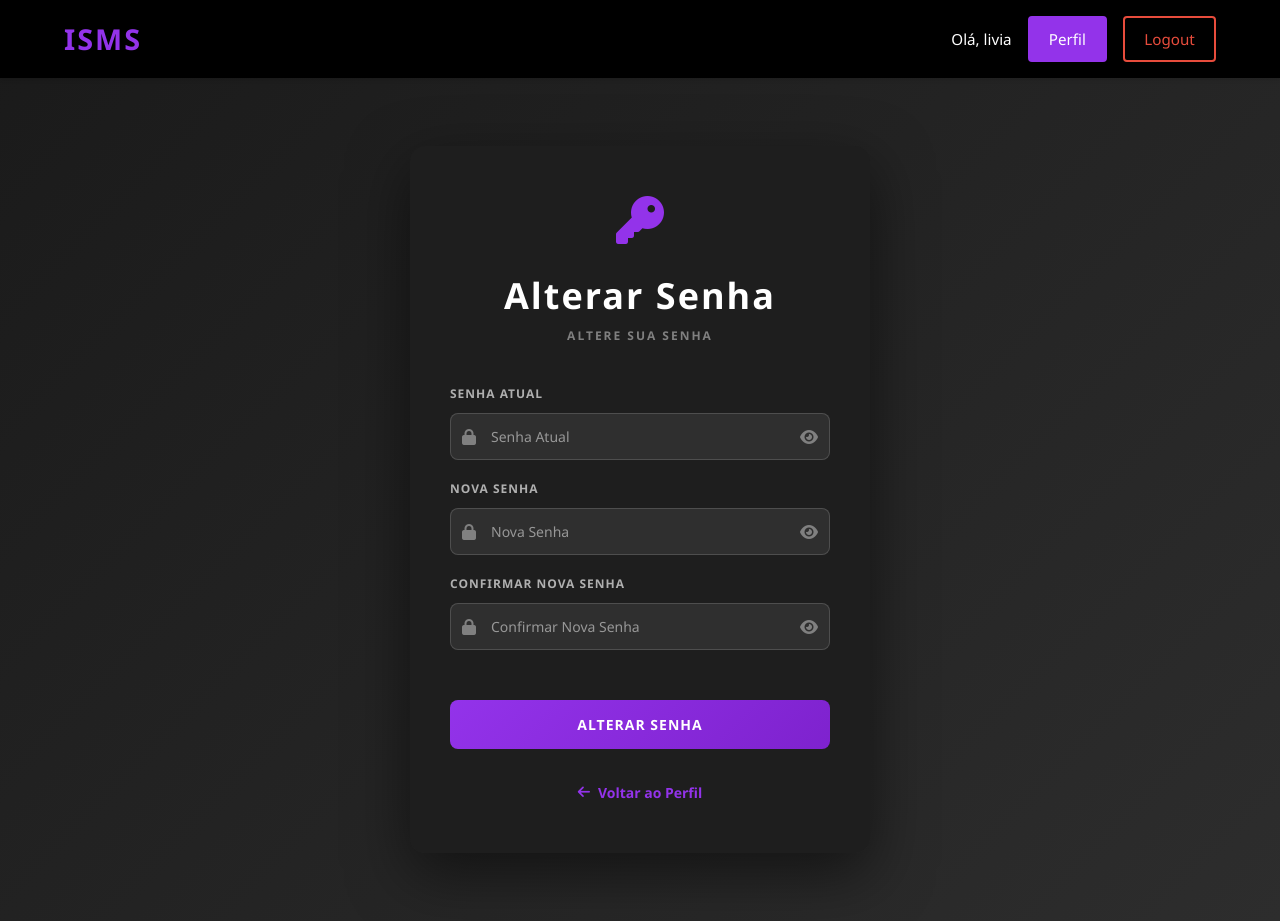
After one commit to livlutz/INF1951, a Django app: page /password_change/ in a window 1280 px wide. The commit adds this page. Run offline with Django 5.2, Linux system fonts and the light colour scheme; a user stored in the database is signed in.

Commit message:
test users signed up + password change

```diff
--- a/isms/isms/isms/urls.py
+++ b/isms/isms/isms/urls.py
@@ -29,4 +29,6 @@ urlpatterns = [
     path("profile/edit/", views.UserUpdateView.as_view(), name="edit_profile"),
     path("profile/delete/", views.UserDeleteView.as_view(), name="delete_account"),
     path("dashboard/", views.DashboardView.as_view(), name="dashboard"),
+    path("password_change/", views.UserPasswordChange.as_view(), name="password_change"),
+    path("password_change/done/", views.UserPasswordChangeDone.as_view(), name="password_change_done"),
 ]
--- a/isms/isms/ismsapp/forms.py
+++ b/isms/isms/ismsapp/forms.py
@@ -126,3 +126,64 @@ class UserProfileUpdateForm(forms.Form):
         self.user.email = self.cleaned_data["email"]
         self.user.save()
         return self.user
+
+
+class UserPasswordChangeForm(forms.Form):
+    """Form for users to change their password.
+
+    This form includes fields for current password and new password confirmation.
+    Validates that the current password is correct and new passwords match.
+    """
+    old_password = forms.CharField(
+        label="Senha Atual",
+        widget=forms.PasswordInput(attrs={
+            "class": "form-control",
+            "placeholder": "Senha Atual"
+        })
+    )
+
+    new_password1 = forms.CharField(
+        label="Nova Senha",
+        widget=forms.PasswordInput(attrs={
+            "class": "form-control",
+            "placeholder": "Nova Senha"
+        })
+    )
+
+    new_password2 = forms.CharField(
+        label="Confirmar Nova Senha",
+        widget=forms.PasswordInput(attrs={
+            "class": "form-control",
+            "placeholder": "Confirmar Nova Senha"
+        })
+    )
+
+    def __init__(self, *args, user=None, **kwargs):
+        super().__init__(*args, **kwargs)
+        self.user = user
+
+    def clean_old_password(self):
+        """Validate that the old password is correct."""
+        old_password = self.cleaned_data.get("old_password")
+
+        if not self.user.check_password(old_password):
+            raise forms.ValidationError("Senha atual incorreta.")
+
+        return old_password
+
+    def clean(self):
+        """Validate that new passwords match."""
+        cleaned_data = super().clean()
+        new_password1 = cleaned_data.get("new_password1")
+        new_password2 = cleaned_data.get("new_password2")
+
+        if new_password1 and new_password2 and new_password1 != new_password2:
+            raise forms.ValidationError("As novas senhas não correspondem.")
+
+        return cleaned_data
+
+    def save(self):
+        """Update the user's password."""
+        self.user.set_password(self.cleaned_data["new_password1"])
+        self.user.save()
+        return self.user
--- /dev/null
+++ b/isms/isms/ismsapp/static/css/ismsapp/password_change.css
@@ -0,0 +1,210 @@
+* {
+    margin: 0;
+    padding: 0;
+    box-sizing: border-box;
+}
+
+body {
+    background: linear-gradient(135deg, #1a1a1a 0%, #2d2d2d 100%);
+    min-height: 100vh;
+    font-family: 'Segoe UI', Tahoma, Geneva, Verdana, sans-serif;
+}
+
+.password-change-container {
+    width: 100%;
+    max-width: 500px;
+    padding: 20px;
+    margin: 3rem auto;
+}
+
+.password-change-card {
+    background: rgba(30, 30, 30, 0.95);
+    border-radius: 15px;
+    padding: 50px 40px;
+    box-shadow: 0 20px 60px rgba(0, 0, 0, 0.5);
+    text-align: center;
+}
+
+.icon-wrapper {
+    margin-bottom: 30px;
+}
+
+.icon-wrapper i {
+    font-size: 48px;
+    color: #9333ea;
+}
+
+.password-change-card h1 {
+    color: #ffffff;
+    font-size: 36px;
+    font-weight: 700;
+    margin-bottom: 10px;
+    letter-spacing: 2px;
+}
+
+.password-change-card .subtitle {
+    color: #808080;
+    font-size: 12px;
+    font-weight: 600;
+    text-transform: uppercase;
+    letter-spacing: 2px;
+    margin-bottom: 40px;
+}
+
+.form-errors {
+    background: rgba(220, 38, 38, 0.15);
+    border: 1px solid rgba(220, 38, 38, 0.3);
+    border-radius: 8px;
+    padding: 15px;
+    margin-bottom: 30px;
+}
+
+.form-errors p {
+    color: #ff6b6b;
+    font-size: 14px;
+    margin: 5px 0;
+}
+
+.form-group {
+    margin-bottom: 20px;
+    text-align: left;
+    position: relative;
+}
+
+.form-group label {
+    color: #b0b0b0;
+    font-size: 12px;
+    font-weight: 600;
+    text-transform: uppercase;
+    letter-spacing: 1px;
+    display: block;
+    margin-bottom: 10px;
+}
+
+.form-group-wrapper {
+    position: relative;
+    display: flex;
+    align-items: center;
+}
+
+.form-group-icon {
+    position: absolute;
+    left: 12px;
+    color: #808080;
+    font-size: 16px;
+    pointer-events: none;
+}
+
+.form-group input {
+    width: 100%;
+    padding: 12px 16px 12px 40px;
+    background: rgba(255, 255, 255, 0.08);
+    border: 1px solid rgba(255, 255, 255, 0.15);
+    border-radius: 8px;
+    color: #ffffff;
+    font-size: 14px;
+    transition: all 0.3s ease;
+    padding-right: 45px;
+}
+
+.form-group input::placeholder {
+    color: rgba(255, 255, 255, 0.5);
+}
+
+.form-group input:focus {
+    background: rgba(255, 255, 255, 0.12);
+    border-color: rgba(147, 51, 234, 0.5);
+    outline: none;
+    box-shadow: 0 0 0 3px rgba(147, 51, 234, 0.1);
+}
+
+.password-toggle {
+    position: absolute;
+    right: 12px;
+    background: none;
+    border: none;
+    color: #808080;
+    cursor: pointer;
+    font-size: 16px;
+    transition: color 0.3s ease;
+    padding: 0;
+    display: flex;
+    align-items: center;
+    justify-content: center;
+}
+
+.password-toggle:hover {
+    color: #9333ea;
+}
+
+.error-message {
+    color: #ff6b6b;
+    font-size: 12px;
+    display: block;
+    margin-top: 5px;
+}
+
+.password-change-btn {
+    width: 100%;
+    padding: 14px;
+    background: linear-gradient(135deg, #9333ea 0%, #7e22ce 100%);
+    border: none;
+    border-radius: 8px;
+    color: #ffffff;
+    font-size: 14px;
+    font-weight: 600;
+    text-transform: uppercase;
+    letter-spacing: 1px;
+    cursor: pointer;
+    transition: all 0.3s ease;
+    margin-top: 30px;
+}
+
+.password-change-btn:hover {
+    transform: translateY(-2px);
+    box-shadow: 0 10px 25px rgba(147, 51, 234, 0.3);
+}
+
+.password-change-btn:active {
+    transform: translateY(0);
+}
+
+.back-link {
+    margin-top: 30px;
+}
+
+.back-link a {
+    color: #9333ea;
+    text-decoration: none;
+    font-size: 14px;
+    font-weight: 600;
+    transition: all 0.3s ease;
+    display: inline-flex;
+    align-items: center;
+    gap: 8px;
+}
+
+.back-link a:hover {
+    color: #c084fc;
+    transform: translateX(-5px);
+}
+
+/* Responsive Design */
+@media (max-width: 600px) {
+    .password-change-container {
+        margin: 2rem auto;
+        padding: 15px;
+    }
+
+    .password-change-card {
+        padding: 40px 30px;
+    }
+
+    .password-change-card h1 {
+        font-size: 28px;
+    }
+
+    .icon-wrapper i {
+        font-size: 36px;
+    }
+}
--- /dev/null
+++ b/isms/isms/ismsapp/static/js/ismsapp/password_change.js
@@ -0,0 +1,61 @@
+document.addEventListener('DOMContentLoaded', function() {
+    // Toggle password visibility for old password
+    const oldPasswordToggle = document.getElementById('oldPasswordToggle');
+    if (oldPasswordToggle) {
+        oldPasswordToggle.addEventListener('click', function(e) {
+            e.preventDefault();
+            const oldPasswordInput = document.getElementById('id_old_password');
+            const icon = this.querySelector('i');
+
+            if (oldPasswordInput.type === 'password') {
+                oldPasswordInput.type = 'text';
+                icon.classList.remove('fa-eye');
+                icon.classList.add('fa-eye-slash');
+            } else {
+                oldPasswordInput.type = 'password';
+                icon.classList.remove('fa-eye-slash');
+                icon.classList.add('fa-eye');
+            }
+        });
+    }
+
+    // Toggle password visibility for new password
+    const newPasswordToggle = document.getElementById('newPasswordToggle');
+    if (newPasswordToggle) {
+        newPasswordToggle.addEventListener('click', function(e) {
+            e.preventDefault();
+            const newPasswordInput = document.getElementById('id_new_password1');
+            const icon = this.querySelector('i');
+
+            if (newPasswordInput.type === 'password') {
+                newPasswordInput.type = 'text';
+                icon.classList.remove('fa-eye');
+                icon.classList.add('fa-eye-slash');
+            } else {
+                newPasswordInput.type = 'password';
+                icon.classList.remove('fa-eye-slash');
+                icon.classList.add('fa-eye');
+            }
+        });
+    }
+
+    // Toggle password visibility for confirm password
+    const confirmPasswordToggle = document.getElementById('confirmPasswordToggle');
+    if (confirmPasswordToggle) {
+        confirmPasswordToggle.addEventListener('click', function(e) {
+            e.preventDefault();
+            const confirmPasswordInput = document.getElementById('id_new_password2');
+            const icon = this.querySelector('i');
+
+            if (confirmPasswordInput.type === 'password') {
+                confirmPasswordInput.type = 'text';
+                icon.classList.remove('fa-eye');
+                icon.classList.add('fa-eye-slash');
+            } else {
+                confirmPasswordInput.type = 'password';
+                icon.classList.remove('fa-eye-slash');
+                icon.classList.add('fa-eye');
+            }
+        });
+    }
+});
--- /dev/null
+++ b/isms/isms/ismsapp/templates/ismsapp/password_change.html
@@ -0,0 +1,105 @@
+{% extends "ismsapp/base.html" %}
+{% load static %}
+
+{% block title %}Alterar Senha{% endblock %}
+
+{% block extra_css %}
+    <link href="https://cdn.jsdelivr.net/npm/bootstrap@5.3.0/dist/css/bootstrap.min.css" rel="stylesheet">
+    <link href="https://cdnjs.cloudflare.com/ajax/libs/font-awesome/6.4.0/css/all.min.css" rel="stylesheet">
+    <link href="{% static 'css/ismsapp/password_change.css' %}" rel="stylesheet">
+{% endblock %}
+
+{% block content %}
+    <div class="password-change-container">
+        <div class="password-change-card">
+            <!-- Icon -->
+            <div class="icon-wrapper">
+                <i class="fas fa-key"></i>
+            </div>
+
+            <!-- Title and Subtitle -->
+            <h1>Alterar Senha</h1>
+            <p class="subtitle">Altere sua senha</p>
+
+            <!-- Error Messages -->
+            {% if formulario.non_field_errors %}
+                <div class="form-errors">
+                    {% for error in formulario.non_field_errors %}
+                        <p>{{ error }}</p>
+                    {% endfor %}
+                </div>
+            {% endif %}
+
+            <!-- Password Change Form -->
+            <form method="post">
+                {% csrf_token %}
+
+                <!-- Current Password Field -->
+                <div class="form-group">
+                    <label for="id_old_password">Senha Atual</label>
+                    <div class="form-group-wrapper">
+                        <i class="fas fa-lock form-group-icon"></i>
+                        {{ formulario.old_password }}
+                        <button type="button" class="password-toggle" id="oldPasswordToggle">
+                            <i class="fas fa-eye"></i>
+                        </button>
+                    </div>
+                    {% if formulario.old_password.errors %}
+                        {% for error in formulario.old_password.errors %}
+                            <span class="error-message">{{ error }}</span>
+                        {% endfor %}
+                    {% endif %}
+                </div>
+
+                <!-- New Password Field -->
+                <div class="form-group">
+                    <label for="id_new_password1">Nova Senha</label>
+                    <div class="form-group-wrapper">
+                        <i class="fas fa-lock form-group-icon"></i>
+                        {{ formulario.new_password1 }}
+                        <button type="button" class="password-toggle" id="newPasswordToggle">
+                            <i class="fas fa-eye"></i>
+                        </button>
+                    </div>
+                    {% if formulario.new_password1.errors %}
+                        {% for error in formulario.new_password1.errors %}
+                            <span class="error-message">{{ error }}</span>
+                        {% endfor %}
+                    {% endif %}
+                </div>
+
+                <!-- Confirm Password Field -->
+                <div class="form-group">
+                    <label for="id_new_password2">Confirmar Nova Senha</label>
+                    <div class="form-group-wrapper">
+                        <i class="fas fa-lock form-group-icon"></i>
+                        {{ formulario.new_password2 }}
+                        <button type="button" class="password-toggle" id="confirmPasswordToggle">
+                            <i class="fas fa-eye"></i>
+                        </button>
+                    </div>
+                    {% if formulario.new_password2.errors %}
+                        {% for error in formulario.new_password2.errors %}
+                            <span class="error-message">{{ error }}</span>
+                        {% endfor %}
+                    {% endif %}
+                </div>
+
+                <!-- Submit Button -->
+                <button type="submit" class="password-change-btn">Alterar Senha</button>
+            </form>
+
+            <!-- Back to Profile Link -->
+            <div class="back-link">
+                <a href="{% url 'profile' %}">
+                    <i class="fas fa-arrow-left"></i> Voltar ao Perfil
+                </a>
+            </div>
+        </div>
+    </div>
+{% endblock %}
+
+{% block extra_js %}
+    <script src="https://cdn.jsdelivr.net/npm/bootstrap@5.3.0/dist/js/bootstrap.bundle.min.js"></script>
+    <script src="{% static 'js/ismsapp/password_change.js' %}"></script>
+{% endblock %}
--- a/isms/isms/ismsapp/templates/ismsapp/profile.html
+++ b/isms/isms/ismsapp/templates/ismsapp/profile.html
@@ -38,6 +38,9 @@
                     <a href="{% url 'edit_profile' %}" class="btn-action primary">
                         <i class="fas fa-edit"></i> Editar Perfil
                     </a>
+                    <a href="{% url 'password_change' %}" class="btn-action secondary">
+                        <i class="fas fa-key"></i> Alterar Senha
+                    </a>
                     <a href="{% url 'delete_account' %}" class="btn-action delete">
                         <i class="fas fa-trash"></i> Deletar Conta
                     </a>
--- a/isms/isms/ismsapp/views.py
+++ b/isms/isms/ismsapp/views.py
@@ -6,7 +6,7 @@ from django.contrib.auth import authenticate, login, logout
 from django.contrib.auth.models import User
 from django.contrib.auth.decorators import login_required
 from django.utils.decorators import method_decorator
-from .forms import SignUpForm, LoginForm, UserProfileUpdateForm
+from .forms import SignUpForm, LoginForm, UserProfileUpdateForm, UserPasswordChangeForm
 from .models import UserProfile
 
 class HomeView(View):
@@ -192,3 +192,47 @@ class DashboardView(View):
             "actor_tipo": actor_tipo,
         }
         return render(request, self.template_name, contexto)
+
+
+class UserPasswordChange(View):
+    """User password change view - allows users to change their password.
+
+    Requires user to be logged in. Validates current password and new password confirmation.
+    GET: Displays the password change form
+    POST: Processes form data and updates the user's password
+    """
+    form_class = UserPasswordChangeForm
+    template_name = "ismsapp/password_change.html"
+
+    @method_decorator(login_required(login_url="login"))
+    def get(self, request, *args, **kwargs):
+        formulario = self.form_class(user=request.user)
+        contexto = {
+            "formulario": formulario,
+        }
+        return render(request, self.template_name, contexto)
+
+    @method_decorator(login_required(login_url="login"))
+    def post(self, request, *args, **kwargs):
+        formulario = self.form_class(request.POST, user=request.user)
+        if formulario.is_valid():
+            formulario.save()
+            return HttpResponseRedirect(reverse_lazy("password_change_done"))
+        else:
+            contexto = {
+                "formulario": formulario,
+            }
+            return render(request, self.template_name, contexto)
+
+
+class UserPasswordChangeDone(View):
+    """User password change done view - displays success message after password change.
+
+    Requires user to be logged in. Shows confirmation that password has been changed.
+    """
+    template_name = "ismsapp/password_change_done.html"
+
+    @method_decorator(login_required(login_url="login"))
+    def get(self, request, *args, **kwargs):
+        contexto = {}
+        return render(request, self.template_name, contexto)
```
Also changed, not shown: isms/isms/ismsapp/models.py (+18 -0 lines), isms/isms/ismsapp/static/css/ismsapp/password_change_done.css (added, +160 -0 lines), isms/isms/ismsapp/templates/ismsapp/password_change_done.html (added, +35 -0 lines), isms/isms/db.sqlite3.
